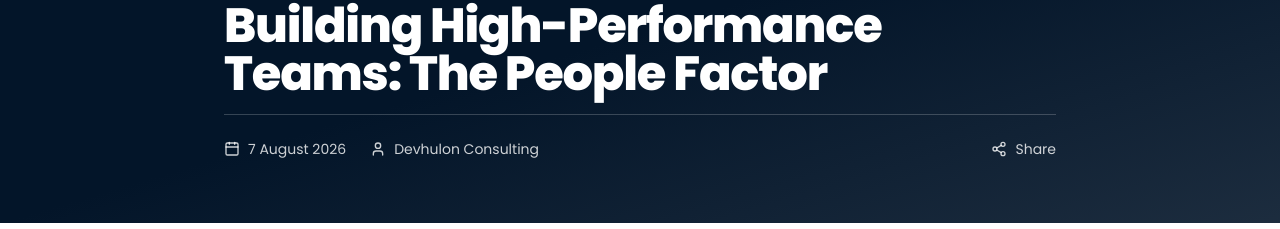
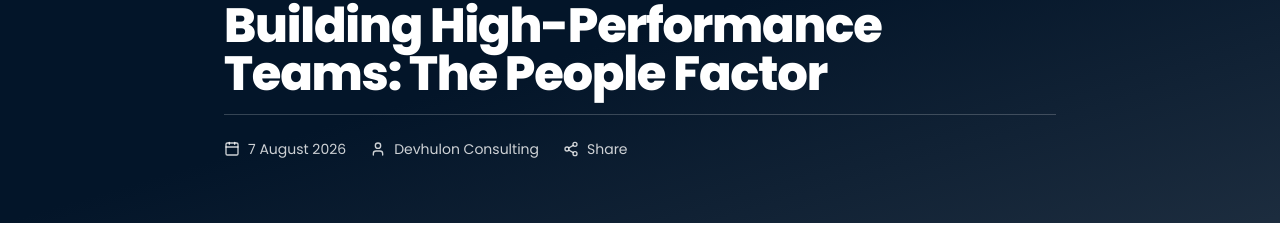
Before and after one commit to Shaun2003/DEVHULON, a Next.js app: page /blog/building-high-performance-teams in a window 1280 px wide. Shown: the part 240-469 px from the top of the page. Built offline with nearby package versions, Linux system fonts and the light colour scheme; no server answers.

Commit message:
Update sharing functionality in BlogPostPage
Replaced Share2 component with SocialShare for sharing functionality.

```diff
--- a/app/blog/[slug]/page.tsx
+++ b/app/blog/[slug]/page.tsx
@@ -1,7 +1,8 @@
 import type { Metadata } from 'next'
 import Link from 'next/link'
 import { notFound } from 'next/navigation'
-import { ArrowLeft, Calendar, User, Share2 } from 'lucide-react'
+import { ArrowLeft, Calendar, User } from 'lucide-react'
+import { SocialShare } from '@/components/social-share'
 import { CtaSection } from '@/components/cta-section'
 import { ContactDetails } from '@/components/contact-details'
 import { JsonLd } from '@/components/json-ld'
@@ -99,10 +100,7 @@ export default async function BlogPostPage({ params }: { params: Promise<{ slug:
               <User className="h-4 w-4" />
               {post.author}
             </div>
-            <button className="flex items-center gap-2 ml-auto hover:text-white transition-colors">
-              <Share2 className="h-4 w-4" />
-              Share
-            </button>
+            <SocialShare url={`${siteUrl}/blog/${post.slug}`} title={post.title} />
           </div>
         </div>
       </section>
```
